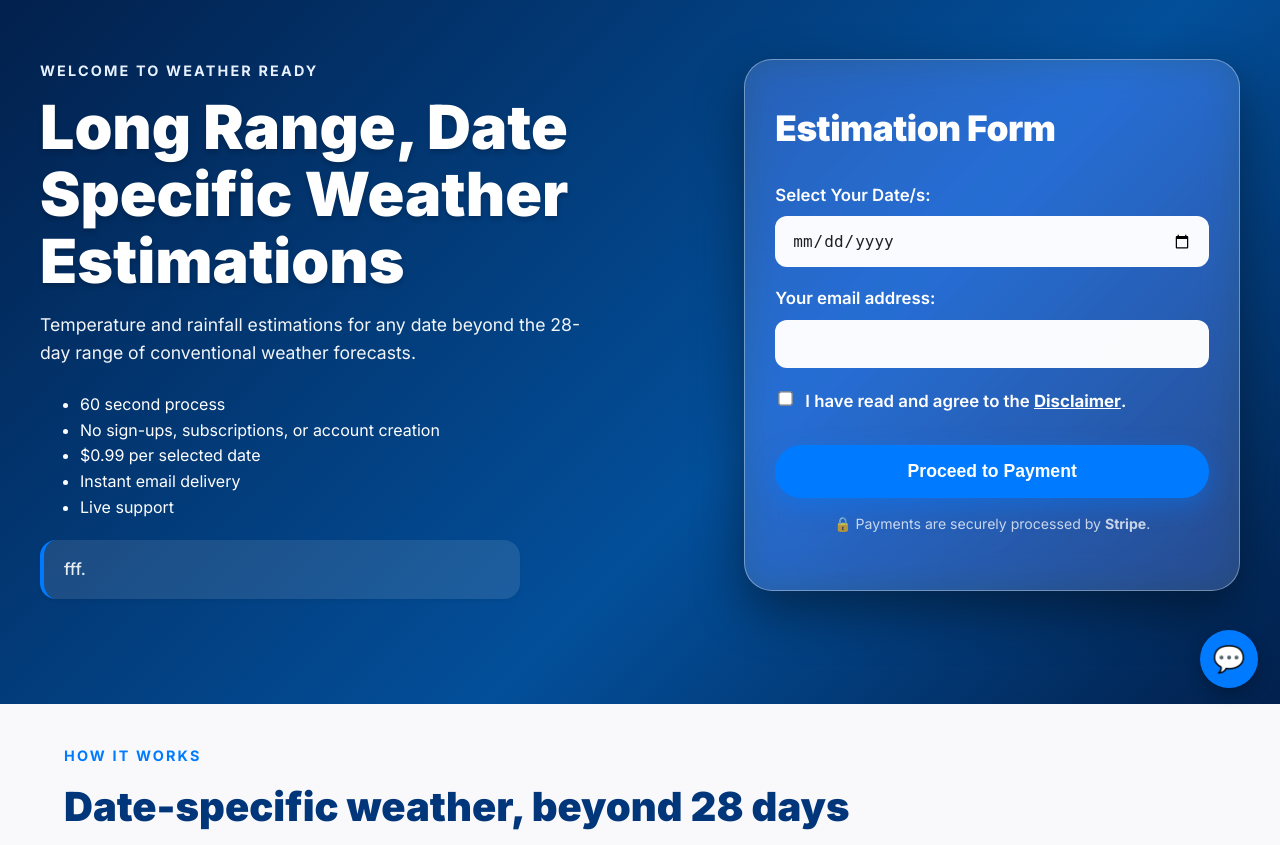
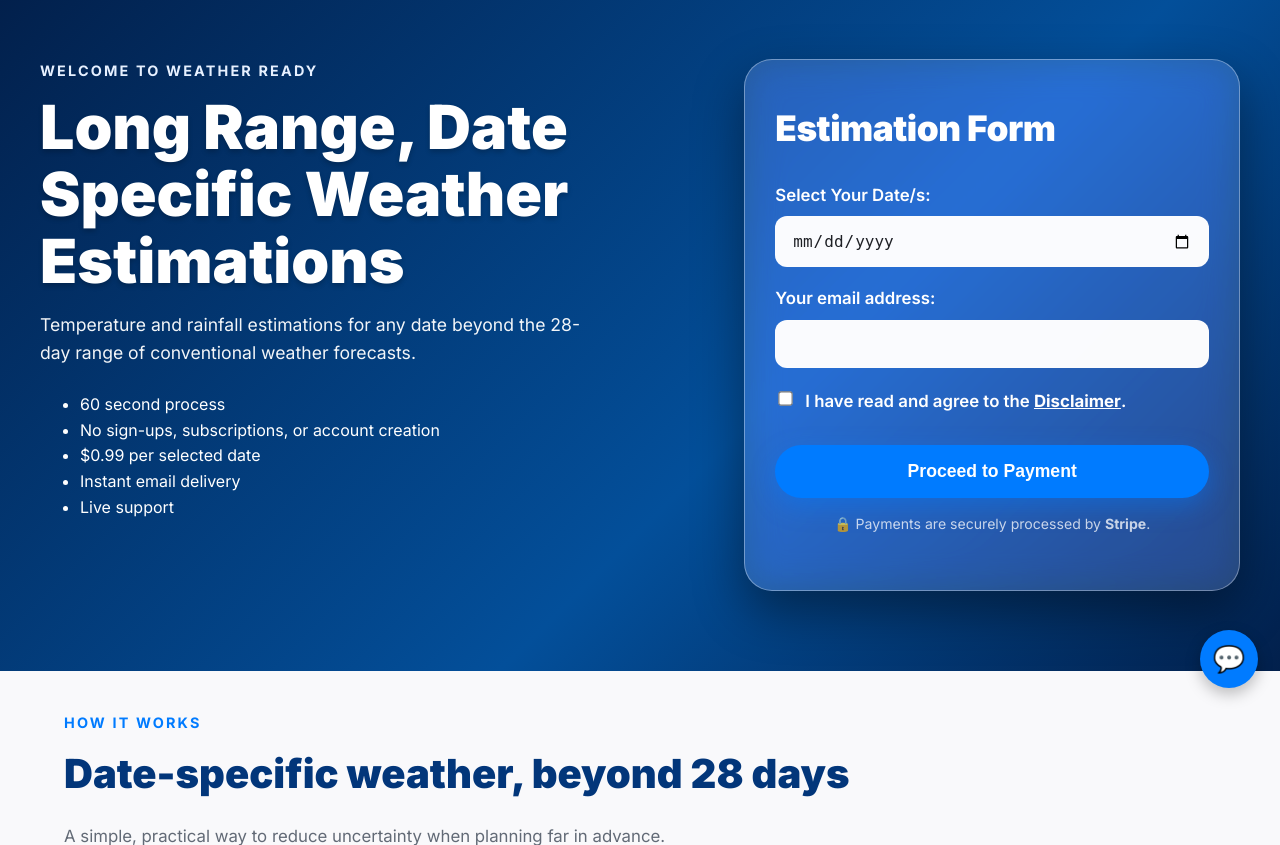
Before and after one commit to jack292929292/weatherready-site, a Flask app: page / in a window 1280 px wide. Shown: the part 90-935 px from the top of the page. Run offline with Flask 3, Linux system fonts and the light colour scheme.

Commit message:
Update index.html

```diff
--- a/templates/index.html
+++ b/templates/index.html
@@ -830,11 +830,6 @@ html, body {
 </ul>
 
 
-      <div class="hero-mini-box">
-        <p>fff.</p>
-      </div>
-
-
 
     </div>
 
```
